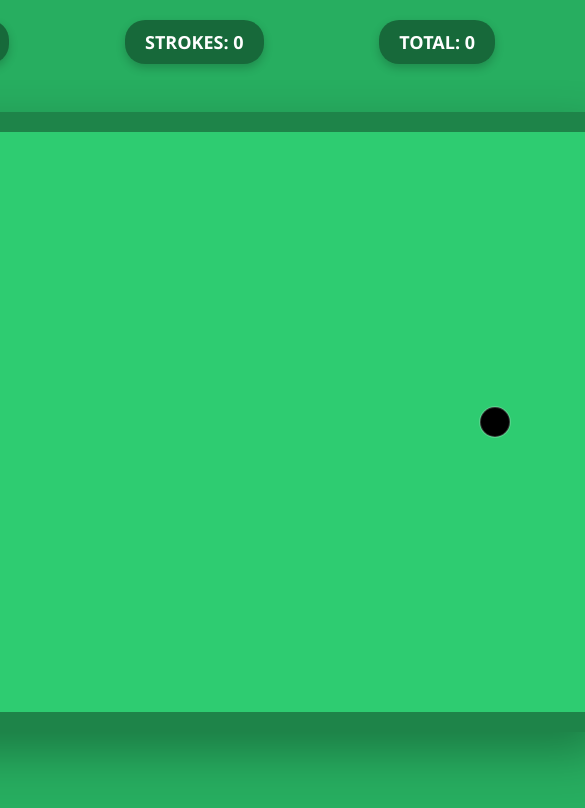
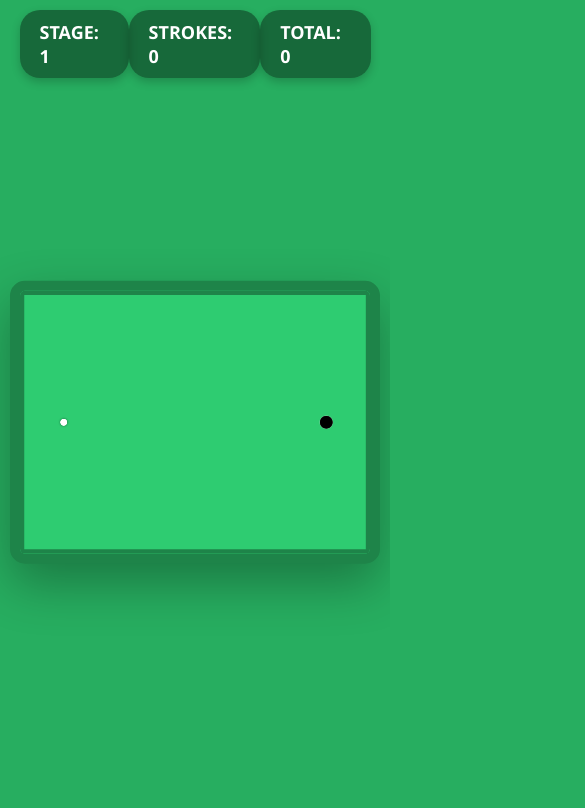
Before and after one commit to nishink/my-mini-games, a plain HTML site: page mini-golf/public/index.html in a window 390 px wide. Shown: the whole page, 585 px wide, since content can reach past the window. Drawn offline with Linux system fonts and the light colour scheme.

Commit message:
mini-golfをスマホ向けに調整

```diff
--- a/mini-golf/public/src/Input.js
+++ b/mini-golf/public/src/Input.js
@@ -18,9 +18,11 @@ export class Input {
 
     getMousePos(e) {
         const rect = this.canvas.getBoundingClientRect();
+        const scaleX = 800 / rect.width;
+        const scaleY = 600 / rect.height;
         return {
-            x: e.clientX - rect.left,
-            y: e.clientY - rect.top
+            x: (e.clientX - rect.left) * scaleX,
+            y: (e.clientY - rect.top) * scaleY
         };
     }
 
--- a/mini-golf/public/src/Renderer.js
+++ b/mini-golf/public/src/Renderer.js
@@ -1,10 +1,27 @@
 export class Renderer {
     constructor(canvas) {
+        this.canvas = canvas;
         this.ctx = canvas.getContext('2d');
+        this.resize();
+        window.addEventListener('resize', () => this.resize());
+    }
+
+    resize() {
+        const container = this.canvas.parentElement;
+        const maxWidth = Math.min(window.innerWidth - 40, 800);
+        const maxHeight = Math.min(window.innerHeight - 200, 600);
+
+        // アスペクト比を維持してスケール
+        const scaleX = maxWidth / 800;
+        const scaleY = maxHeight / 600;
+        this.scale = Math.min(scaleX, scaleY);
+
         this.width = 800;
         this.height = 600;
-        canvas.width = this.width;
-        canvas.height = this.height;
+        this.canvas.width = this.width;
+        this.canvas.height = this.height;
+        this.canvas.style.width = (800 * this.scale) + 'px';
+        this.canvas.style.height = (600 * this.scale) + 'px';
     }
 
     draw(ball, stage, dragStart, currentMouse) {
--- a/mini-golf/public/style.css
+++ b/mini-golf/public/style.css
@@ -21,6 +21,29 @@ body {
     z-index: 10;
 }
 
+/* Mobile adjustments */
+@media (max-width: 768px) {
+    #game-ui {
+        width: 90%;
+        top: 10px;
+    }
+
+    .info-box {
+        padding: 8px 15px;
+        font-size: 16px;
+    }
+
+    h1 {
+        font-size: 48px;
+        margin-bottom: 20px;
+    }
+
+    button {
+        padding: 12px 40px;
+        font-size: 18px;
+    }
+}
+
 .info-box {
     background: rgba(0, 0, 0, 0.4);
     padding: 10px 20px;
@@ -36,6 +59,10 @@ body {
     border-radius: 15px;
     box-shadow: 0 20px 50px rgba(0,0,0,0.3);
     cursor: crosshair;
+    position: absolute;
+    top: 50%;
+    left: 50%;
+    transform: translate(-50%, -50%);
 }
 
 .overlay {
```
